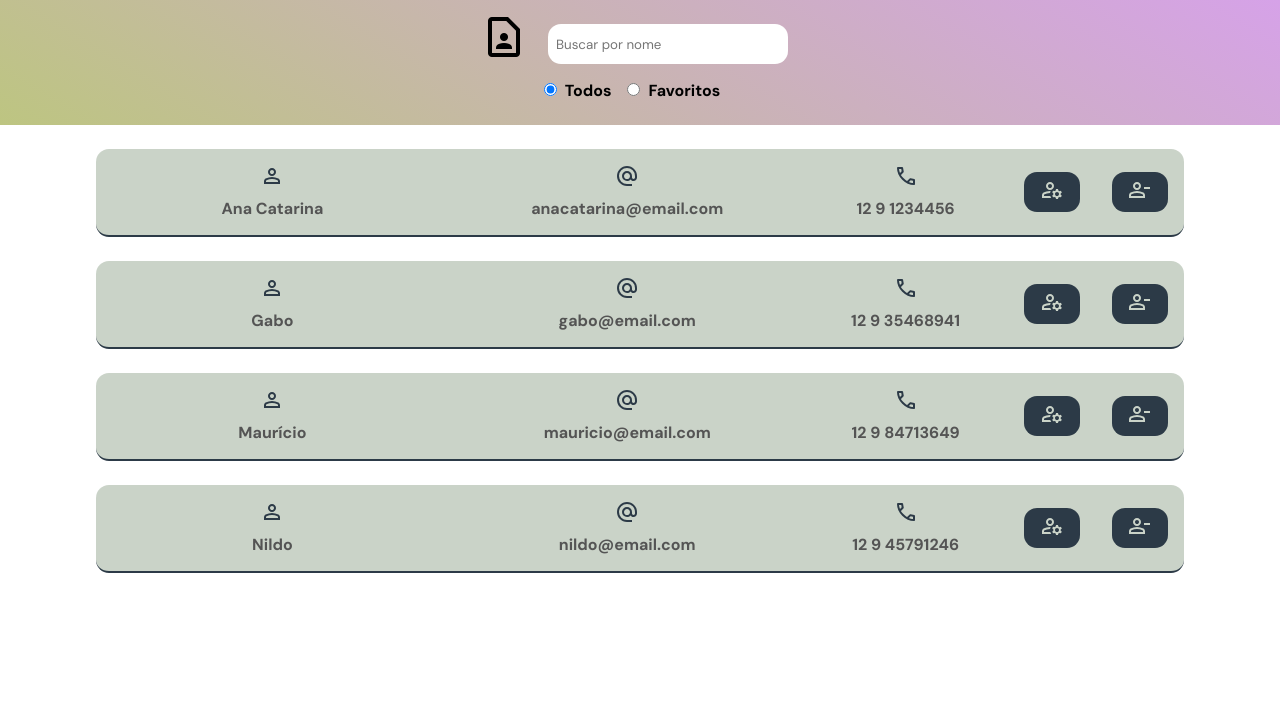
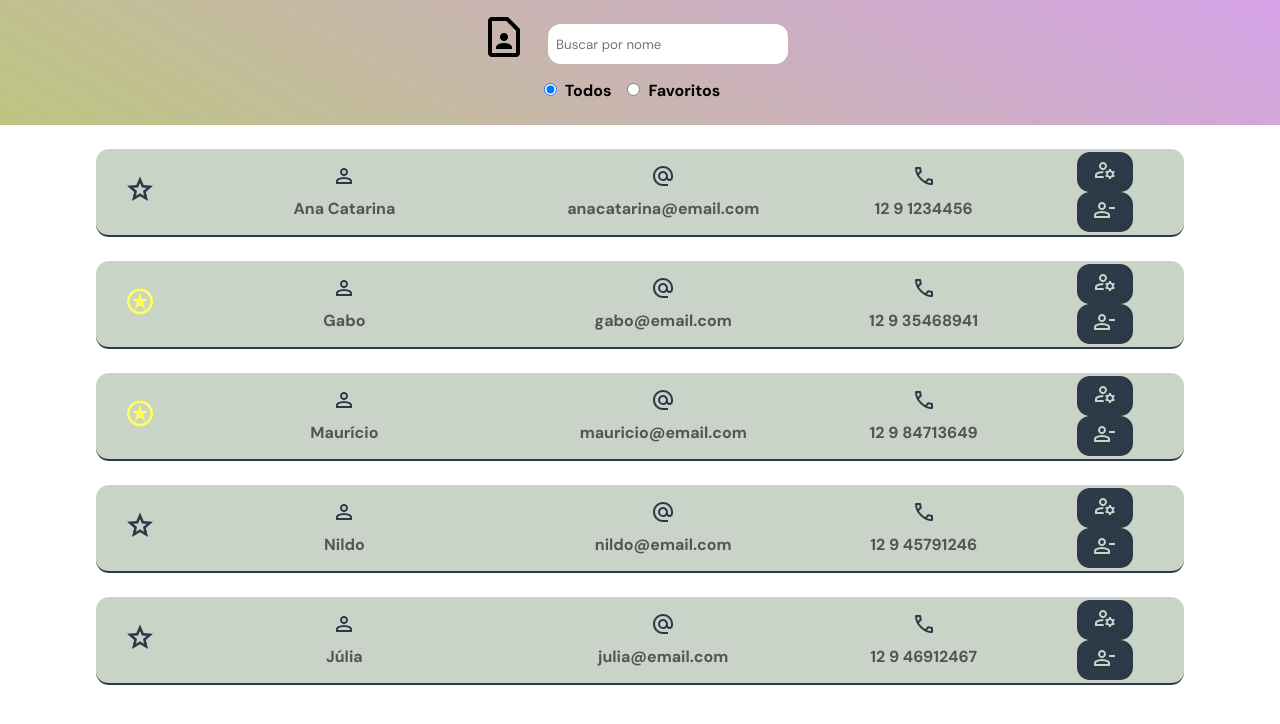
Before and after one commit to Julia-slvbrg/contactList-react-deux, a React (Vite) app: page / in a window 1280 px wide. Shown: the top 724 px of the page. Built offline with nearby package versions, Linux system fonts and the light colour scheme.

Commit message:
chore: function to favorite/unfavorite a contact implemented along with the change of the icon

```diff
--- a/src/component/Contact/index.tsx
+++ b/src/component/Contact/index.tsx
@@ -1,7 +1,8 @@
 import { useDispatch } from 'react-redux'
 import { useEffect, useState } from 'react'
 import ContactClass from '../../models/Contact'
-import { edit, remove } from '../../store/reducers/contacts'
+import { changeType, edit, remove } from '../../store/reducers/contacts'
+import * as enums from '../../utils/enums/Contacts'
 import * as S from './styles'
 import Username from '../../assets/icons/person_24dp_5F6368_FILL0_wght400_GRAD0_opsz24.svg'
 import Email from '../../assets/icons/alternate_email_24dp_5F6368_FILL0_wght400_GRAD0_opsz24.svg'
@@ -10,6 +11,8 @@ import Edit from '../../assets/icons/edit_contact_24dp_5F6368_FILL0_wght400_GRAD
 import Remove from '../../assets/icons/person_remove_24dp_5F6368_FILL0_wght400_GRAD0_opsz24.svg'
 import Save from '../../assets/icons/check_24dp_5F6368_FILL0_wght400_GRAD0_opsz24.svg'
 import Cancel from '../../assets/icons/close_24dp_000000_FILL0_wght400_GRAD0_opsz24.svg'
+import Favorite from '../../assets/icons/star_24dp_FFFF55_FILL0_wght400_GRAD0_opsz24.svg'
+import FavoriteFill from '../../assets/icons/stars_24dp_FFFF55_FILL0_wght400_GRAD0_opsz24.svg'
 
 type Props = ContactClass
 
@@ -17,22 +20,28 @@ const Contact = ({
   name: ogName,
   email: ogEmail,
   phone: ogPhone,
-  type,
+  type: ogType,
   id
 }: Props) => {
   const dispatch = useDispatch()
   const [isEditing, setIsEditing] = useState(false)
-  const [name, setName] = useState('')
-  const [email, setEmail] = useState('')
-  const [phone, setPhone] = useState('')
+  const [type, setType] = useState(enums.ContactType.ALL)
+  const [name, setName] = useState(ogName)
+  const [email, setEmail] = useState(ogEmail)
+  const [phone, setPhone] = useState(ogPhone)
+  const [isFavorite, setIsFavorite] = useState(
+    ogType === enums.ContactType.FAVORITE
+  )
 
   useEffect(() => {
     if (ogName.length > 0) {
       setName(ogName)
       setEmail(ogEmail)
       setPhone(ogPhone)
+      setType(ogType)
+      setIsFavorite(ogType === enums.ContactType.FAVORITE)
     }
-  }, [ogName])
+  }, [ogName, ogEmail, ogPhone, ogType])
 
   function removeContact() {
     setTimeout(() => {
@@ -59,9 +68,26 @@ const Contact = ({
     )
     setIsEditing(false)
   }
+  function toggleFavorite() {
+    const newIsFavorite = !isFavorite
+    setIsFavorite(newIsFavorite)
+    dispatch(
+      changeType({
+        id,
+        isFavorite: newIsFavorite
+      })
+    )
+  }
 
   return (
     <S.ContactCard>
+      <S.FavBtn onClick={() => toggleFavorite()}>
+        {isFavorite ? (
+          <S.FavIcon src={FavoriteFill} />
+        ) : (
+          <S.FavIcon src={Favorite} />
+        )}
+      </S.FavBtn>
       <S.InfoField>
         <img src={Username} />
         <S.Input
--- a/src/component/Contact/styles.ts
+++ b/src/component/Contact/styles.ts
@@ -3,7 +3,7 @@ import styled from 'styled-components'
 export const ContactCard = styled.div`
   margin-top: 24px;
   display: grid;
-  grid-template-columns: 2fr 2fr 1fr 1fr ;
+  grid-template-columns: .4fr 2fr 2fr 1fr 1fr ;
   gap: 2px;
   align-items: center;
   text-align: center;
@@ -12,6 +12,9 @@ export const ContactCard = styled.div`
   height: 88px;
   border-radius: 13px;
   border-bottom: 2px solid #2c3a47;
+`
+export const FavIcon = styled.img`
+  justify-self: center;
 `
 export const InfoField = styled.div`
   display: grid;
@@ -47,3 +50,7 @@ export const Btn = styled.button`
     transition: all ease .2s;
   }
 `
+export const FavBtn = styled(Btn)`
+  background-color: transparent;
+  scale: 1.3;
+`
--- a/src/store/reducers/contacts.ts
+++ b/src/store/reducers/contacts.ts
@@ -35,6 +35,13 @@ const initialState: ContactState = {
       phone: '12 9 45791246',
       type: enums.ContactType.ALL,
       id: 4
+    },
+    {
+      name: 'Júlia',
+      email: 'julia@email.com',
+      phone: '12 9 46912467',
+      type: enums.ContactType.ALL,
+      id: 5
     }
   ]
 }
@@ -49,14 +56,30 @@ const contactSlice = createSlice({
       ]
     },
     edit: (state, action: PayloadAction<Contact>) => {
-      const contactIndex = state.itens.findIndex(contact => contact.id === action.payload.id)
+      const contactIndex = state.itens.findIndex(
+        (contact) => contact.id === action.payload.id
+      )
 
       if (contactIndex >= 0) {
         state.itens[contactIndex] = action.payload
+      }
+    },
+    changeType: (
+      state,
+      action: PayloadAction<{ id: number; isFavorite: boolean }>
+    ) => {
+      const contactIndex = state.itens.findIndex(
+        (contact) => contact.id === action.payload.id
+      )
+
+      if (contactIndex >= 0) {
+        action.payload.isFavorite
+          ? (state.itens[contactIndex].type = enums.ContactType.FAVORITE)
+          : (state.itens[contactIndex].type = enums.ContactType.ALL)
       }
     }
   }
 })
 
-export const { remove, edit } = contactSlice.actions
+export const { remove, edit, changeType } = contactSlice.actions
 export default contactSlice.reducer
```
Also changed, not shown: src/assets/icons/star_24dp_FFFF55_FILL0_wght400_GRAD0_opsz24.svg (added), src/assets/icons/stars_24dp_FFFF55_FILL0_wght400_GRAD0_opsz24.svg (added).
